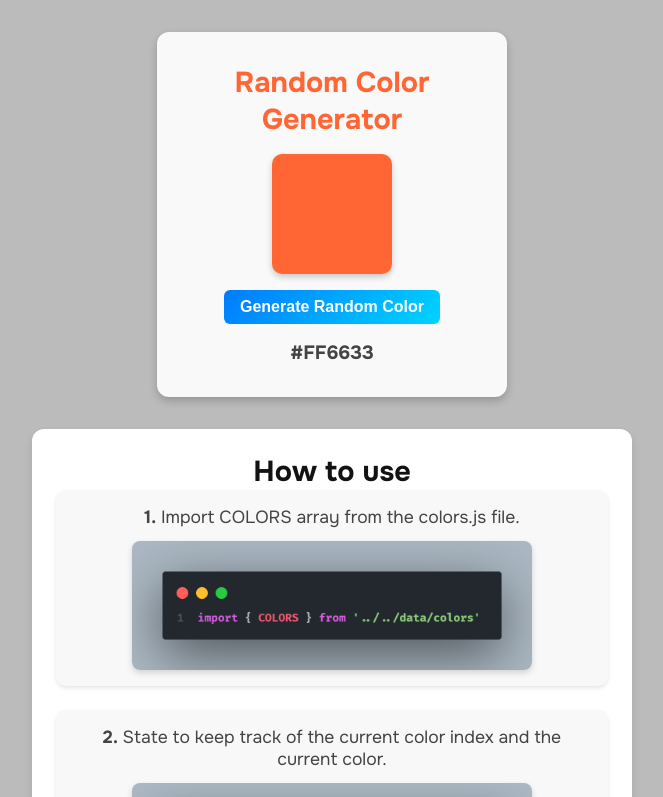
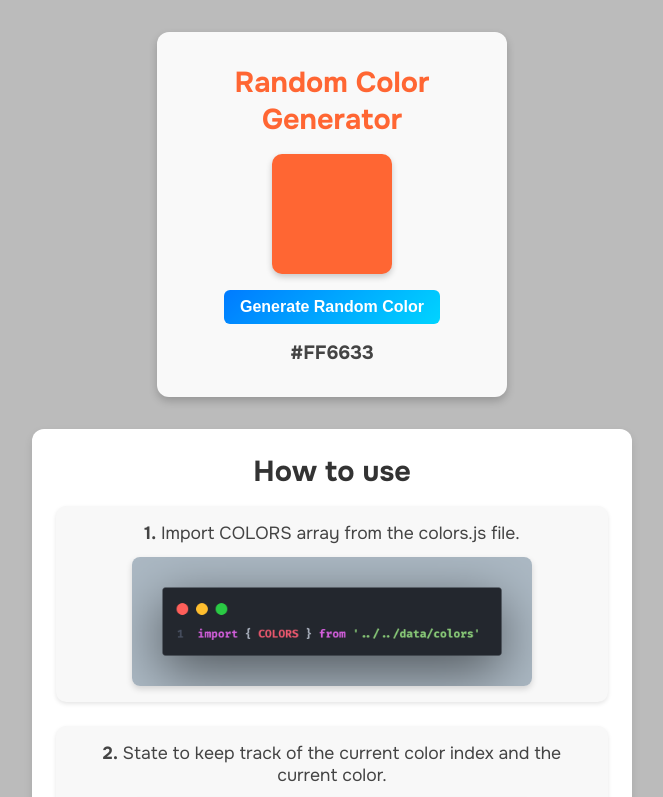
Before and after one commit to Espadv69/useState-Intermediate, a React (Vite) app in the folder RandomColorGenerator/: page / in a window 1280 px wide. Shown: the top 797 px of the page, without its empty margins (308-971 px from the left). Built offline with nearby package versions, Linux system fonts and the light colour scheme; the HTML template or start-up script is replaced by a standard one.

Commit message:
Change heading from h1 to h2 in Explanation component for improved semantics

```diff
--- a/RandomColorGenerator/src/components/Explanation/Explanation.jsx
+++ b/RandomColorGenerator/src/components/Explanation/Explanation.jsx
@@ -4,7 +4,7 @@ import './Explanation.css'
 const Explanation = () => {
   return (
     <section className="explanation">
-      <h1>How to use</h1>
+      <h2>How to use</h2>
 
       <ul className="ul__explanation">
         <LiExplanation
```
